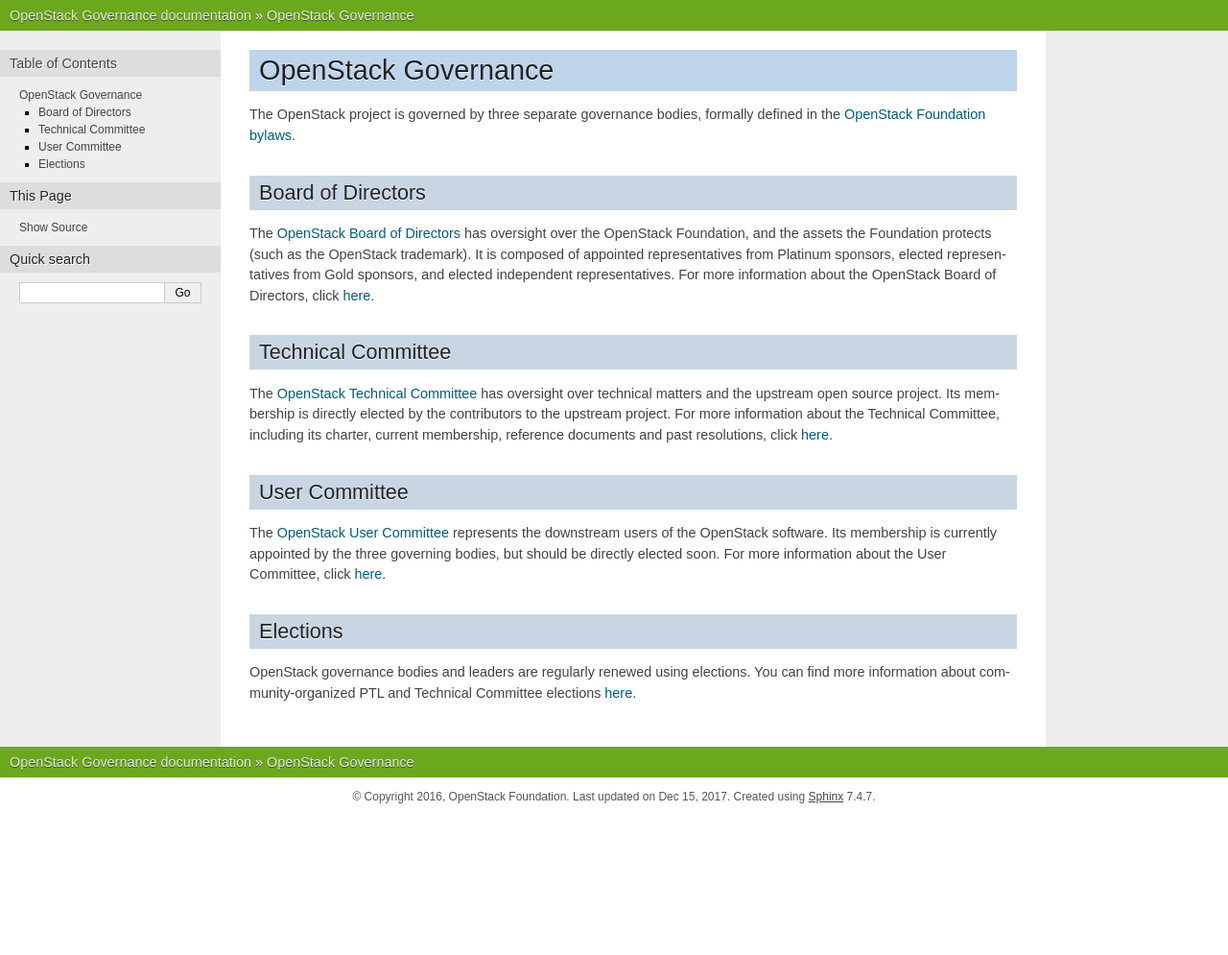
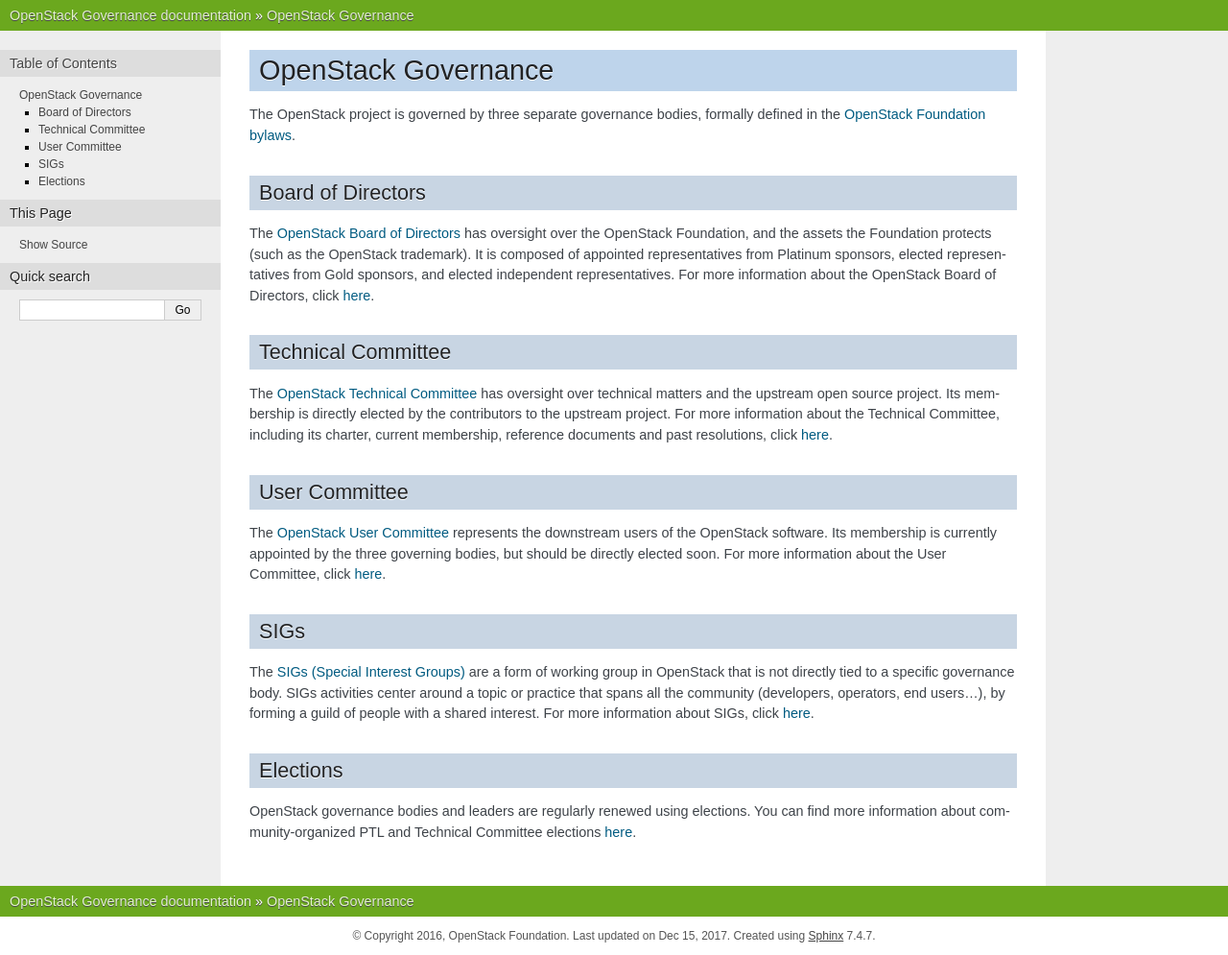
Before and after one commit to openstack/governance-website, a Sphinx documentation site: the page built from doc/source/index.rst, in a window 1280 px wide. Shown: the whole page at 96% size. Built offline with Sphinx 7.4.7, drawn with Linux system fonts in a browser that asks for light colours; before the commit the page ends 900 px from its top, so only the background shows below that.

Commit message:
Add a link to the SIGs governance page
Now that the SIG website is accessible through
governance.openstack.org, add a link to it on the
main page.

Change-Id: I3577c0e08a80379893e26d8fff2148886cff996f

```diff
--- a/doc/source/index.rst
+++ b/doc/source/index.rst
@@ -39,6 +39,17 @@
 `here <http://governance.openstack.org/uc/>`_.
 
 
+SIGs
+----
+
+The `SIGs (Special Interest Groups) <http://governance.openstack.org/sigs/>`_
+are a form of working group in OpenStack that is not directly tied to a
+specific governance body. SIGs activities center around a topic or practice
+that spans all the community (developers, operators, end users...), by
+forming a guild of people with a shared interest. For more information about
+SIGs, click `here <http://governance.openstack.org/sigs/>`_.
+
+
 Elections
 ---------
 
```
